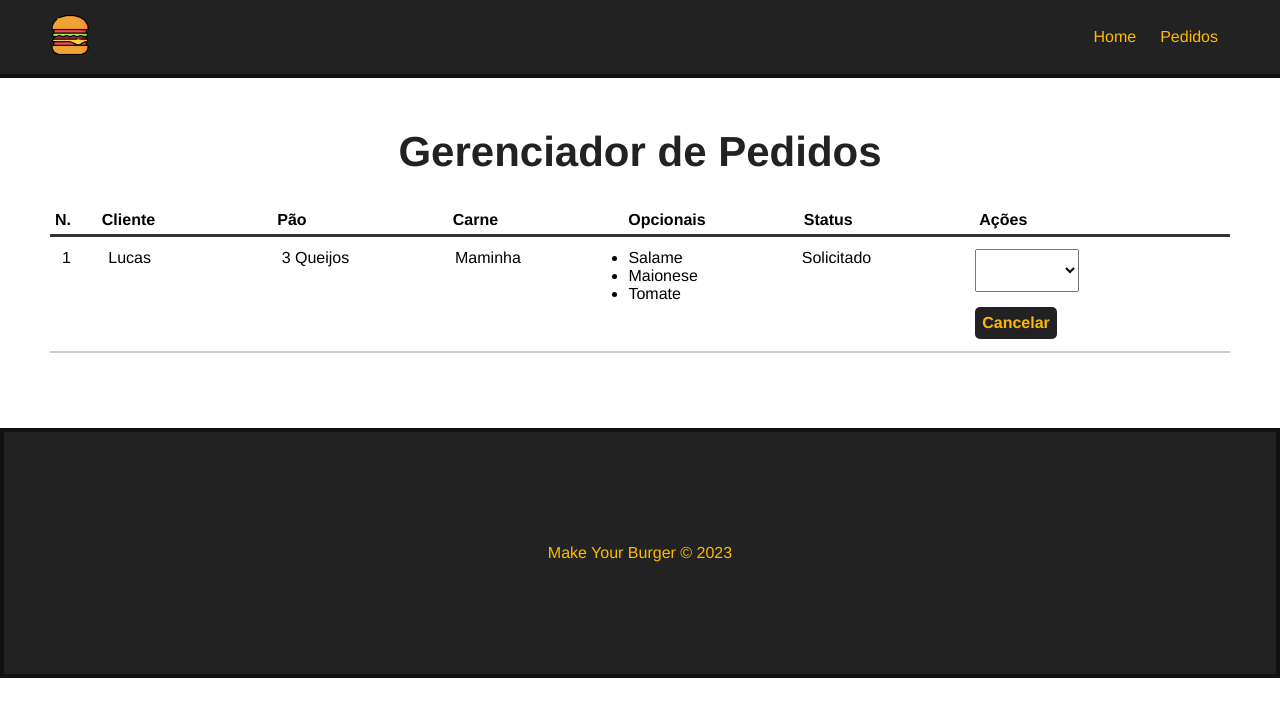
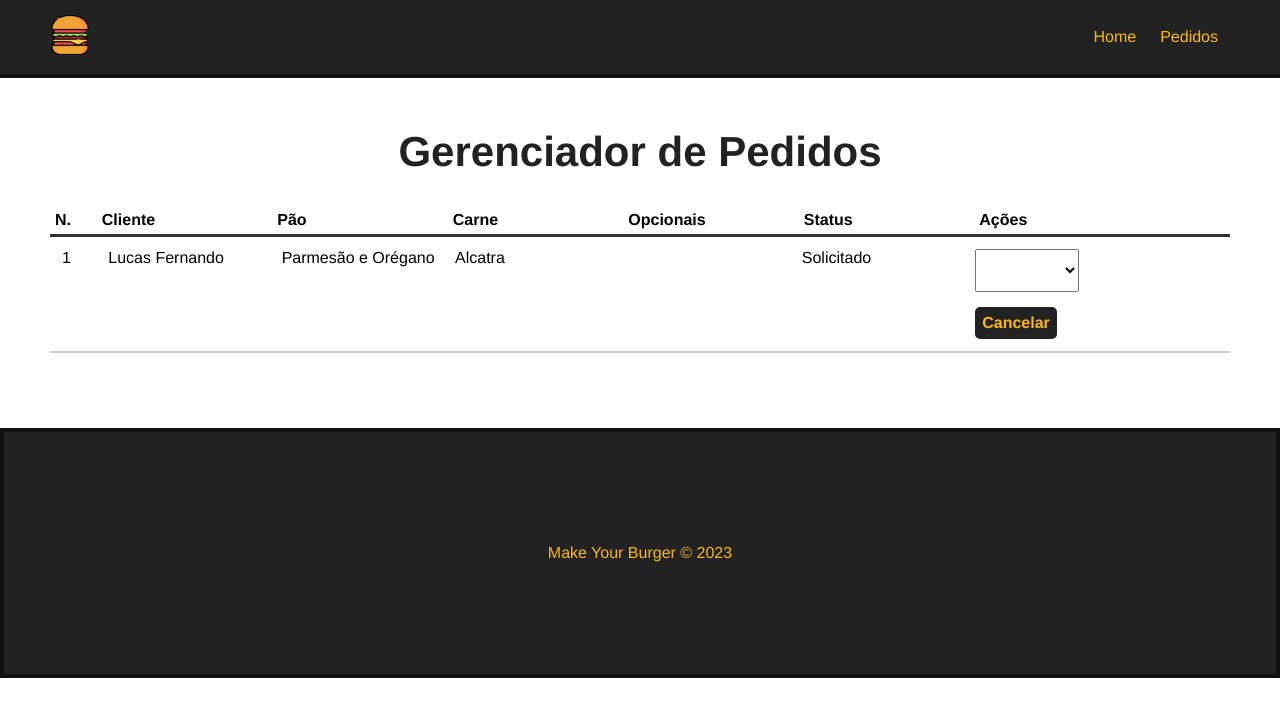
Before and after one commit to LukaasMachado143/make_your_burger, a Vue app: page /requests in a window 1280 px wide. Shown: the top 716 px of the page. Built offline with nearby package versions, Linux system fonts and the light colour scheme; data requests are answered from the project's data file.

Commit message:
Recuperação de pedidos realizada.

```diff
--- a/db/db.json
+++ b/db/db.json
@@ -77,5 +77,14 @@
       "type": "Finalizado"
     }
   ],
-  "burgers": []
+  "burgers": [
+    {
+      "name": "Lucas Fernando",
+      "bread": "Parmesão e Orégano",
+      "meat": "Alcatra",
+      "optionalItems": [],
+      "status": "Solicitado",
+      "id": 1
+    }
+  ]
 }
--- a/src/views/RequestsView/components/TableRequests.vue
+++ b/src/views/RequestsView/components/TableRequests.vue
@@ -10,19 +10,17 @@
           <div>Ações</div>
         </div>
         <div id="table-body">
-          <div id="row">
-            <div class="order-number">1</div>
-            <div>Lucas</div>
-            <div>3 Queijos</div>
-            <div>Maminha</div>
+          <div id="row" v-for="burgerData in burgersData" :key="burgerData.id">
+            <div class="order-number">{{burgerData.id}}</div>
+            <div>{{burgerData.name}}</div>
+            <div>{{burgerData.bread}}</div>
+            <div>{{burgerData.meat}}</div>
             <div>
-              <ul>
-                <li>Salame</li>
-                <li>Maionese</li>
-                <li>Tomate</li>
+              <ul v-for="(optional, index) in burgersData.optionalItems" :key="index">
+                <li>{{optional}}</li>
               </ul>
             </div>
-            <div>Solicitado</div>
+            <div>{{burgerData.status}}</div>
             <div id="acoes">
               <select name="status" id="status" v-model="status">
                 <option value="">Selecione...</option>
@@ -39,8 +37,22 @@ export default {
     name: 'TableRequests',
     data(){
         return{
-            status: ['Em produção', 'Finalizado']
+            burgersData: null,
+            status: []
         }
+    },
+    methods:{
+        async getBurgerRequests(){
+            const request = await fetch('http://localhost:3000/burgers');
+            const burgerRequestData = await request.json();
+
+            this.burgersData = burgerRequestData;
+
+            console.log(burgerRequestData)
+        }
+    },
+    mounted(){
+        this.getBurgerRequests();
     }
 }
 </script>
```
